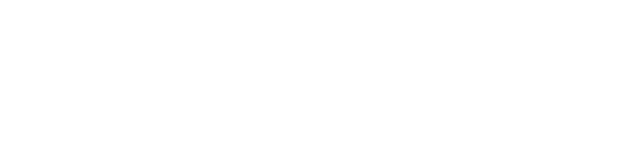
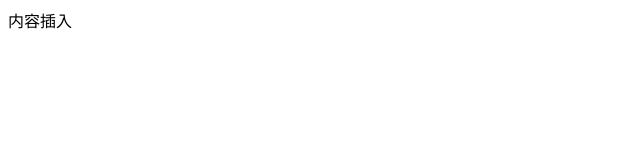
Before and after one commit to LHwnwl/self_project, a plain HTML site: page index.html in a window 1280 px wide. Shown: the full height of the page, 0-640 px from the left. Drawn offline with Linux system fonts and the light colour scheme.

Commit message:
refactor：内容插入

```diff
--- a/index.html
+++ b/index.html
@@ -7,6 +7,8 @@
     <title>代码测试</title>
 </head>
 <body>
-
+    <div id="content">
+        内容插入
+    </div>
 </body>
 </html>
```
